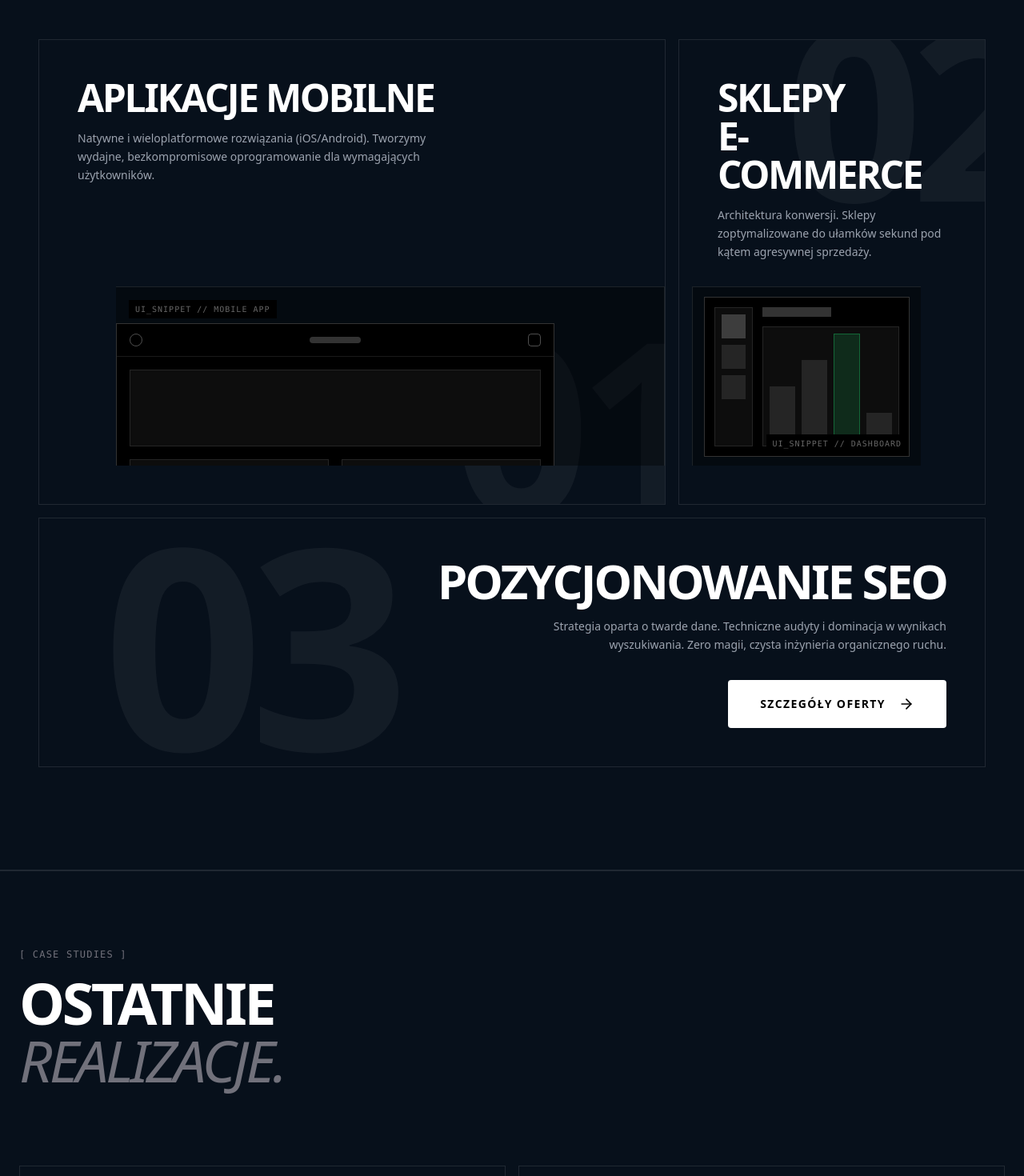
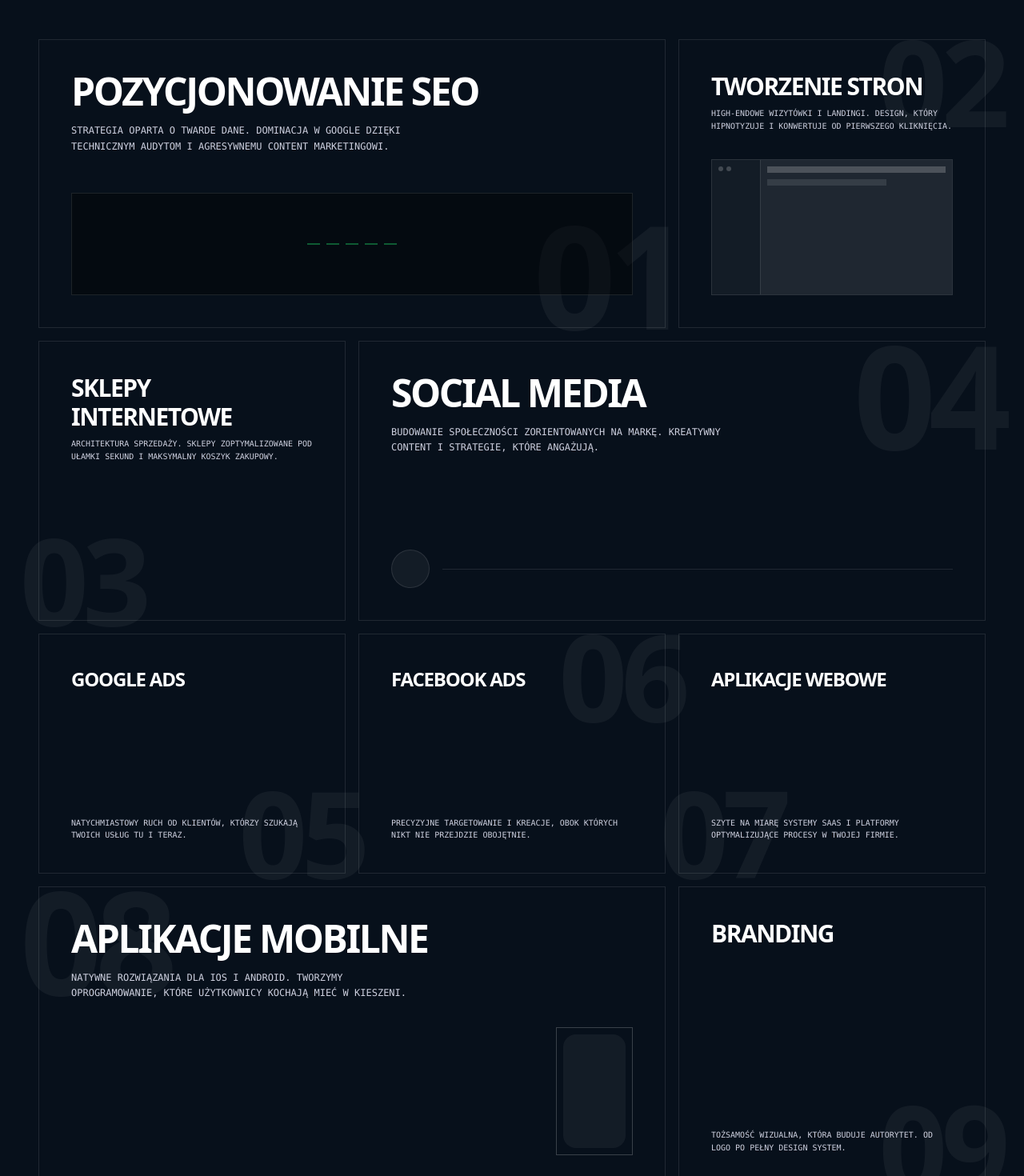
Before and after one commit to Maciejowskii/digitay, a Next.js app: page / in a window 1280 px wide. Shown: the part 1660-3130 px from the top of the page at 80% size. Built offline with nearby package versions, Linux system fonts and the light colour scheme; no server answers; the database is empty.

Commit message:
feat: Add a new services page (/uslugi) incorporating dedicated ServicesBento and ContactFaq components.

```diff
--- a/src/components/ServicesBento.tsx
+++ b/src/components/ServicesBento.tsx
@@ -23,112 +23,158 @@ export default function ServicesBento() {
 
       <div className="grid grid-cols-1 md:grid-cols-2 lg:grid-cols-3 gap-4 bg-transparent rounded-none">
 
-        {/* Service 01 */}
+        {/* 01: Pozycjonowanie SEO */}
         <motion.div
-          initial={{ opacity: 0 }}
-          whileInView={{ opacity: 1 }}
-          viewport={{ once: true, margin: "-100px" }}
-          transition={{ duration: 0.5 }}
-          className="bg-transparent group relative p-8 md:p-12 min-h-[450px] flex flex-col justify-between hover:border-primary transition-colors duration-0 lg:col-span-2 overflow-hidden border border-white/10"
+          initial={{ opacity: 0, y: 20 }}
+          whileInView={{ opacity: 1, y: 0 }}
+          viewport={{ once: true }}
+          className="bg-transparent group relative p-8 md:p-10 min-h-[350px] flex flex-col justify-between hover:border-brand-green/30 transition-all border border-white/10 lg:col-span-2"
         >
-          {/* Massive Structural Number */}
-          <div className="absolute -bottom-12 -right-12 text-[250px] md:text-[300px] font-heading font-black text-white/5 leading-none pointer-events-none select-none tracking-tighter">
-            01
-          </div>
-
-          <div className="relative z-10 w-full mb-8">
-            <h3 className="text-3xl lg:text-5xl font-heading font-black text-white uppercase mb-4 tracking-tighter">Aplikacje Mobilne</h3>
-            <p className="text-muted text-sm max-w-md font-medium leading-relaxed">
-              Natywne i wieloplatformowe rozwiązania (iOS/Android). Tworzymy wydajne, bezkompromisowe oprogramowanie dla wymagających użytkowników.
+          <div className="absolute -bottom-6 -right-6 text-[180px] font-heading font-black text-white/5 leading-none pointer-events-none select-none tracking-tighter">01</div>
+          <div className="relative z-10">
+            <h3 className="text-3xl lg:text-5xl font-heading font-black text-white uppercase mb-4 tracking-tighter">Pozycjonowanie SEO</h3>
+            <p className="text-[#CED0DF] font-mono text-xs max-w-md uppercase leading-relaxed">
+              Strategia oparta o twarde dane. Dominacja w Google dzięki technicznym audytom i agresywnemu content marketingowi.
             </p>
           </div>
-
-          {/* High-Fidelity UI Snippet Placeholder */}
-          <div className="relative z-10 w-full h-56 mt-auto border-t border-r border-white/10 bg-black/40 relative overflow-hidden flex items-end ml-12">
-             <div className="text-[10px] font-mono text-white/40 absolute top-4 left-4 tracking-widest bg-black px-2 py-1">UI_SNIPPET // MOBILE APP</div>
-
-             {/* Mocked UI Area */}
-             <div className="w-[80%] h-[80%] bg-black border-t border-l border-r border-white/20 flex flex-col">
-               <div className="flex justify-between items-center px-4 py-3 border-b border-white/10">
-                 <div className="w-4 h-4 rounded-full border border-white/30" />
-                 <div className="w-16 h-2 bg-white/20 rounded-full" />
-                 <div className="w-4 h-4 rounded-sm border border-white/30" />
-               </div>
-               <div className="flex-1 p-4 flex flex-col gap-4">
-                 <div className="w-full h-24 bg-white/5 border border-white/10" />
-                 <div className="flex gap-4">
-                   <div className="w-1/2 h-16 bg-white/5 border border-white/10" />
-                   <div className="w-1/2 h-16 bg-white/5 border border-white/10" />
-                 </div>
-               </div>
+          <div className="mt-8 relative z-10 w-full h-32 border border-white/10 bg-black/40 flex items-center justify-center">
+             <div className="flex gap-2">
+                {[40, 70, 45, 90, 60].map((h, i) => (
+                  <div key={i} className="w-4 bg-brand-green/20 border border-brand-green/40" style={{ height: `${h}%` }} />
+                ))}
              </div>
           </div>
         </motion.div>
 
-        {/* Service 02 */}
+        {/* 02: Tworzenie Stron */}
         <motion.div
-          initial={{ opacity: 0 }}
-          whileInView={{ opacity: 1 }}
-          viewport={{ once: true, margin: "-100px" }}
-          transition={{ duration: 0.5, delay: 0.1 }}
-          className="bg-transparent group relative p-8 md:p-12 min-h-[450px] flex flex-col justify-between hover:border-primary transition-colors duration-0 overflow-hidden border border-white/10"
+          initial={{ opacity: 0, y: 20 }}
+          whileInView={{ opacity: 1, y: 0 }}
+          viewport={{ once: true }}
+          className="bg-transparent group relative p-8 md:p-10 min-h-[350px] flex flex-col justify-between hover:border-brand-green/30 transition-all border border-white/10"
         >
-          <div className="absolute -top-16 -right-16 text-[250px] md:text-[300px] font-heading font-black text-white/5 leading-none pointer-events-none select-none tracking-tighter">
-            02
-          </div>
-
-          <div className="relative z-10 w-full mb-8">
-            <h3 className="text-3xl lg:text-5xl font-heading font-black text-white uppercase mb-4 break-words tracking-tighter">Sklepy <br/> e-Commerce</h3>
-            <p className="text-muted text-sm font-medium leading-relaxed">
-              Architektura konwersji. Sklepy zoptymalizowane do ułamków sekund pod kątem agresywnej sprzedaży.
+          <div className="absolute -top-6 -right-6 text-[150px] font-heading font-black text-white/5 leading-none pointer-events-none select-none tracking-tighter">02</div>
+          <div className="relative z-10">
+            <h3 className="text-3xl font-heading font-black text-white uppercase mb-2 tracking-tighter">Tworzenie Stron</h3>
+            <p className="text-[#CED0DF] font-mono text-[10px] uppercase leading-relaxed">
+              High-endowe wizytówki i landingi. Design, który hipnotyzuje i konwertuje od pierwszego kliknięcia.
             </p>
           </div>
-
-          <div className="relative z-10 w-full h-56 mt-auto border-t border-l border-white/10 bg-black/40 flex items-center justify-center overflow-hidden mr-12 -ml-8">
-            <div className="text-[10px] font-mono text-white/40 absolute bottom-4 right-4 tracking-widest bg-black px-2 py-1">UI_SNIPPET // DASHBOARD</div>
-
-            {/* Mocked UI Area */}
-            <div className="w-[90%] h-[90%] bg-black border border-white/20 flex p-3 gap-3">
-               <div className="w-12 h-full bg-white/5 border border-white/10 flex flex-col gap-2 p-2">
-                 <div className="w-full aspect-square bg-white/20" />
-                 <div className="w-full aspect-square bg-white/10" />
-                 <div className="w-full aspect-square bg-white/10" />
-               </div>
-               <div className="flex-1 h-full flex flex-col gap-3">
-                 <div className="w-1/2 h-3 bg-white/20" />
-                 <div className="w-full flex-1 bg-white/5 border border-white/10 p-2 flex items-end gap-2">
-                    <div className="w-1/4 h-1/2 bg-white/10" />
-                    <div className="w-1/4 h-3/4 bg-white/10" />
-                    <div className="w-1/4 h-full bg-primary/20 border border-primary/50" />
-                    <div className="w-1/4 h-1/4 bg-white/10" />
-                 </div>
-               </div>
-            </div>
+          <div className="w-full aspect-video border border-white/10 bg-white/5 mt-8 overflow-hidden relative">
+             <div className="absolute top-2 left-2 flex gap-1">
+                <div className="w-1.5 h-1.5 rounded-full bg-white/20" />
+                <div className="w-1.5 h-1.5 rounded-full bg-white/20" />
+             </div>
+             <div className="w-[80%] h-full bg-white/5 ml-auto border-l border-white/10 p-2">
+                <div className="w-full h-2 bg-white/20 mb-2" />
+                <div className="w-2/3 h-2 bg-white/10" />
+             </div>
           </div>
         </motion.div>
 
-        {/* Service 03 */}
+        {/* 03: Sklepy Internetowe */}
         <motion.div
-          initial={{ opacity: 0 }}
-          whileInView={{ opacity: 1 }}
-          viewport={{ once: true, margin: "-100px" }}
-          transition={{ duration: 0.5, delay: 0.2 }}
-          className="bg-transparent group relative p-8 md:p-12 lg:col-span-3 min-h-[250px] flex flex-col md:flex-row items-start md:items-center justify-between hover:border-primary transition-colors duration-0 overflow-hidden border border-white/10 gap-8"
+          initial={{ opacity: 0, y: 20 }}
+          whileInView={{ opacity: 1, y: 0 }}
+          viewport={{ once: true }}
+          className="bg-transparent group relative p-8 md:p-10 min-h-[350px] flex flex-col justify-between hover:border-brand-green/30 transition-all border border-white/10"
         >
-          <div className="absolute top-1/2 -translate-y-1/2 left-0 md:left-20 text-[200px] md:text-[350px] font-heading font-black text-white/5 leading-none pointer-events-none select-none tracking-tighter">
-            03
+          <div className="absolute -bottom-6 -left-6 text-[150px] font-heading font-black text-white/5 leading-none pointer-events-none select-none tracking-tighter">03</div>
+          <div className="relative z-10">
+            <h3 className="text-3xl font-heading font-black text-white uppercase mb-2 tracking-tighter">Sklepy <br/> Internetowe</h3>
+            <p className="text-[#CED0DF] font-mono text-[10px] uppercase leading-relaxed">
+              Architektura sprzedaży. Sklepy zoptymalizowane pod ułamki sekund i maksymalny koszyk zakupowy.
+            </p>
           </div>
+        </motion.div>
 
-          <div className="relative z-10 flex-1 max-w-3xl ml-auto md:text-right flex flex-col md:items-end">
-            <h3 className="text-3xl md:text-6xl font-heading font-black text-white uppercase mb-4 tracking-tighter">Pozycjonowanie SEO</h3>
-            <p className="text-muted text-sm font-medium leading-relaxed max-w-lg mb-8">
-              Strategia oparta o twarde dane. Techniczne audyty i dominacja w wynikach wyszukiwania. Zero magii, czysta inżynieria organicznego ruchu.
+        {/* 04: Social Media */}
+        <motion.div
+          initial={{ opacity: 0, y: 20 }}
+          whileInView={{ opacity: 1, y: 0 }}
+          viewport={{ once: true }}
+          className="bg-transparent group relative p-8 md:p-10 min-h-[350px] flex flex-col justify-between hover:border-brand-green/30 transition-all border border-white/10 lg:col-span-2"
+        >
+          <div className="absolute -top-6 -right-6 text-[180px] font-heading font-black text-white/5 leading-none pointer-events-none select-none tracking-tighter">04</div>
+          <div className="relative z-10">
+            <h3 className="text-3xl lg:text-5xl font-heading font-black text-white uppercase mb-4 tracking-tighter">Social Media</h3>
+            <p className="text-[#CED0DF] font-mono text-xs max-w-md uppercase leading-relaxed">
+              Budowanie społeczności zorientowanych na markę. Kreatywny content i strategie, które angażują.
             </p>
-            <button className="inline-flex items-center gap-4 bg-white text-black px-10 py-5 uppercase text-sm font-bold tracking-widest hover:bg-primary transition-colors rounded-sm">
-               Szczegóły oferty
-               <ArrowRight className="w-5 h-5" />
-            </button>
           </div>
+          <div className="flex gap-4 mt-8">
+             <div className="w-12 h-12 rounded-full border border-white/10 bg-white/5" />
+             <div className="flex-1 border-t border-white/10 mt-6" />
+          </div>
+        </motion.div>
+
+        {/* 05: Google Ads */}
+        <motion.div
+          initial={{ opacity: 0, y: 20 }}
+          whileInView={{ opacity: 1, y: 0 }}
+          viewport={{ once: true }}
+          className="bg-transparent group relative p-8 md:p-10 min-h-[300px] flex flex-col justify-between hover:border-brand-green/30 transition-all border border-white/10"
+        >
+          <div className="absolute -bottom-6 -right-6 text-[150px] font-heading font-black text-white/5 leading-none pointer-events-none select-none tracking-tighter">05</div>
+          <h3 className="text-2xl font-heading font-black text-white uppercase mb-2 tracking-tighter">Google Ads</h3>
+          <p className="text-[#CED0DF] font-mono text-[10px] uppercase">Natychmiastowy ruch od klientów, którzy szukają Twoich usług tu i teraz.</p>
+        </motion.div>
+
+        {/* 06: Facebook Ads */}
+        <motion.div
+          initial={{ opacity: 0, y: 20 }}
+          whileInView={{ opacity: 1, y: 0 }}
+          viewport={{ once: true }}
+          className="bg-transparent group relative p-8 md:p-10 min-h-[300px] flex flex-col justify-between hover:border-brand-green/30 transition-all border border-white/10"
+        >
+          <div className="absolute -top-6 -right-6 text-[150px] font-heading font-black text-white/5 leading-none pointer-events-none select-none tracking-tighter">06</div>
+          <h3 className="text-2xl font-heading font-black text-white uppercase mb-2 tracking-tighter">Facebook Ads</h3>
+          <p className="text-[#CED0DF] font-mono text-[10px] uppercase">Precyzyjne targetowanie i kreacje, obok których nikt nie przejdzie obojętnie.</p>
+        </motion.div>
+
+        {/* 07: Aplikacje Webowe */}
+        <motion.div
+          initial={{ opacity: 0, y: 20 }}
+          whileInView={{ opacity: 1, y: 0 }}
+          viewport={{ once: true }}
+          className="bg-transparent group relative p-8 md:p-10 min-h-[300px] flex flex-col justify-between hover:border-brand-green/30 transition-all border border-white/10"
+        >
+          <div className="absolute -bottom-6 -left-6 text-[150px] font-heading font-black text-white/5 leading-none pointer-events-none select-none tracking-tighter">07</div>
+          <h3 className="text-2xl font-heading font-black text-white uppercase mb-2 tracking-tighter">Aplikacje Webowe</h3>
+          <p className="text-[#CED0DF] font-mono text-[10px] uppercase">Szyte na miarę systemy SaaS i platformy optymalizujące procesy w Twojej firmie.</p>
+        </motion.div>
+
+        {/* 08: Aplikacje Mobilne */}
+        <motion.div
+          initial={{ opacity: 0, y: 20 }}
+          whileInView={{ opacity: 1, y: 0 }}
+          viewport={{ once: true }}
+          className="bg-transparent group relative p-8 md:p-10 min-h-[350px] flex flex-col justify-between hover:border-brand-green/30 transition-all border border-white/10 lg:col-span-2"
+        >
+          <div className="absolute -top-6 -left-6 text-[180px] font-heading font-black text-white/5 leading-none pointer-events-none select-none tracking-tighter">08</div>
+          <div className="relative z-10">
+            <h3 className="text-3xl lg:text-5xl font-heading font-black text-white uppercase mb-4 tracking-tighter">Aplikacje Mobilne</h3>
+            <p className="text-[#CED0DF] font-mono text-xs max-w-md uppercase leading-relaxed">
+              Natywne rozwiązania dla iOS i Android. Tworzymy oprogramowanie, które użytkownicy kochają mieć w kieszeni.
+            </p>
+          </div>
+          <div className="w-24 h-40 border border-white/20 mt-8 ml-auto overflow-hidden p-2">
+             <div className="w-full h-full bg-white/5 rounded-2xl" />
+          </div>
+        </motion.div>
+
+        {/* 09: Branding */}
+        <motion.div
+          initial={{ opacity: 0, y: 20 }}
+          whileInView={{ opacity: 1, y: 0 }}
+          viewport={{ once: true }}
+          className="bg-transparent group relative p-8 md:p-10 min-h-[350px] flex flex-col justify-between hover:border-brand-green/30 transition-all border border-white/10"
+        >
+          <div className="absolute -bottom-6 -right-6 text-[150px] font-heading font-black text-white/5 leading-none pointer-events-none select-none tracking-tighter">09</div>
+          <h3 className="text-3xl font-heading font-black text-white uppercase mb-2 tracking-tighter">Branding</h3>
+          <p className="text-[#CED0DF] font-mono text-[10px] uppercase leading-relaxed">
+            Tożsamość wizualna, która buduje autorytet. Od logo po pełny design system.
+          </p>
         </motion.div>
 
       </div>
```
Also changed, not shown: src/app/uslugi/page.tsx (+46 -7 lines), src/components/ContactFaq.tsx (+8 -3 lines).
